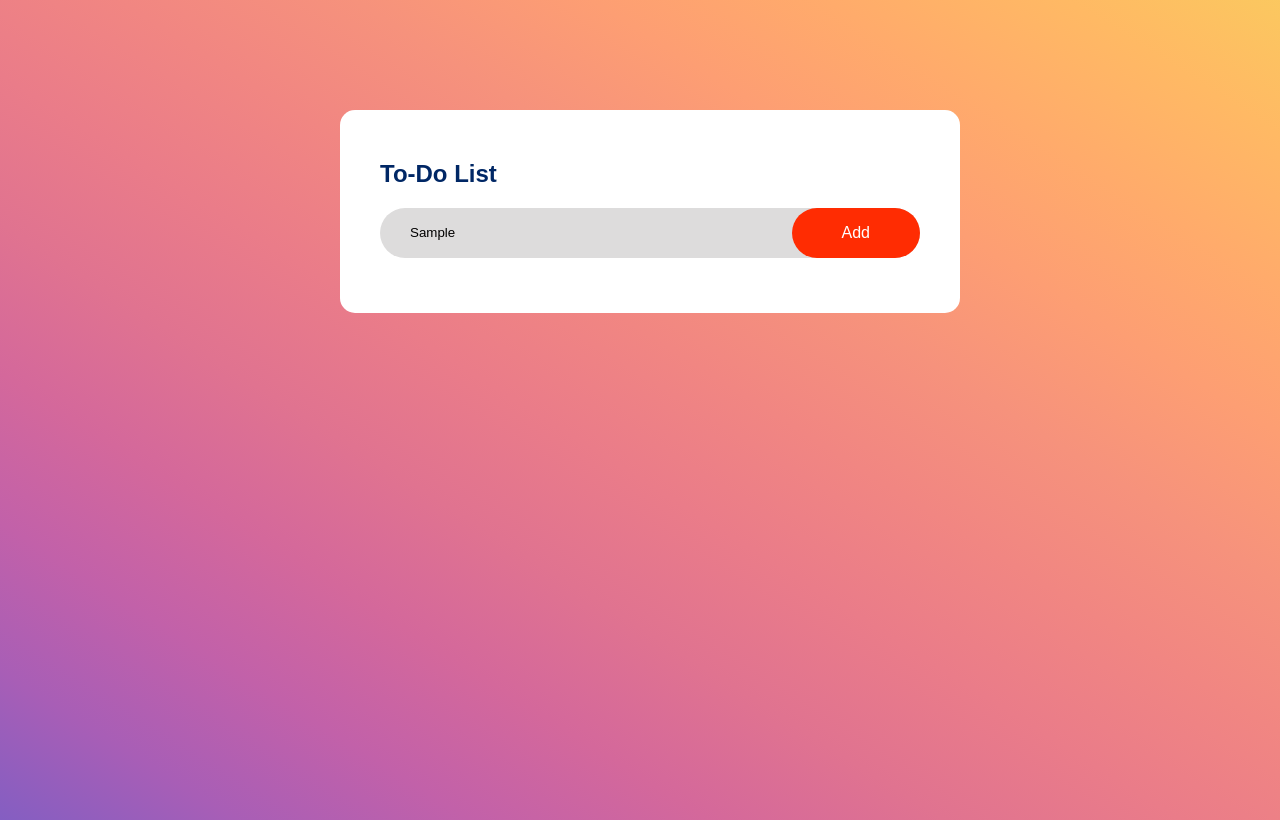
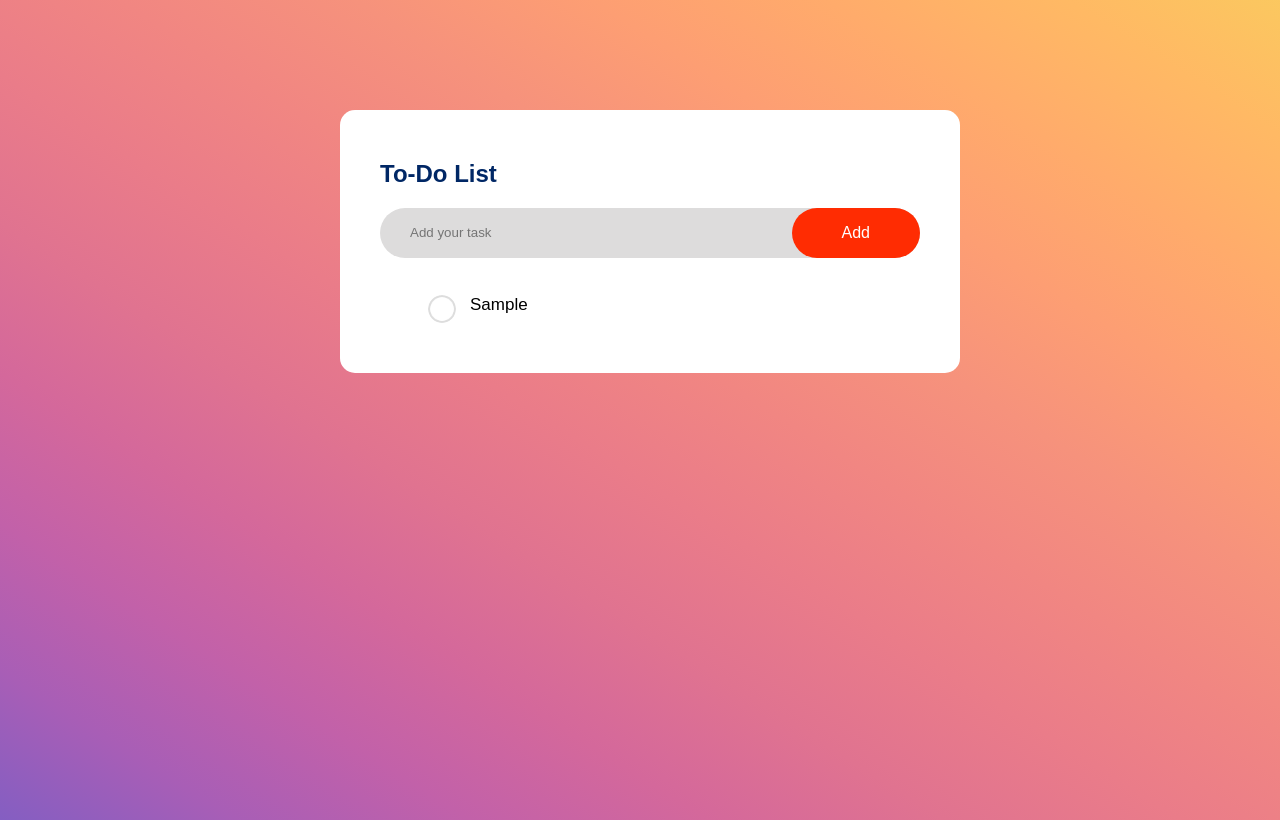
Before and after one commit to bighnesh86/crispy-lamp, a plain HTML site: page index.html in a window 1280 px wide. Both pictures are taken after typing "Sample" into the empty fields and a click on the button "Add". Drawn offline with Linux system fonts and the light colour scheme.

Commit message:
Update: added basic js for adding task to list

```diff
--- a/index.html
+++ b/index.html
@@ -12,7 +12,7 @@
             <h2>To-Do List</h2>
             <div class="row">
                 <input type="text" id="input-box" placeholder="Add your task">
-                <button>Add</button>
+                <button onclick="addTask()">Add</button>
 
             </div>
             <ul id="list-container">
@@ -22,6 +22,6 @@
             </ul>
         </div>
     </div>
-
+    <script src="script.js"></script>
 </body>
 </html>
--- a/script.js
+++ b/script.js
@@ -1 +1,15 @@
-code will be uploaded soon.
+const inputBox = document.getElementById("input-box");
+const listContainer = document.getElementById("list-container");
+
+function addTask() {
+    // this will add the tast to list
+    if(inputBox.value === ''){
+        alert("You must write something ");
+    }
+    else{
+        let li = document.createElement("li");
+        li.innerHTML = inputBox.value;
+        listContainer.appendChild(li);
+    }
+    inputBox.value = "";
+}
```
